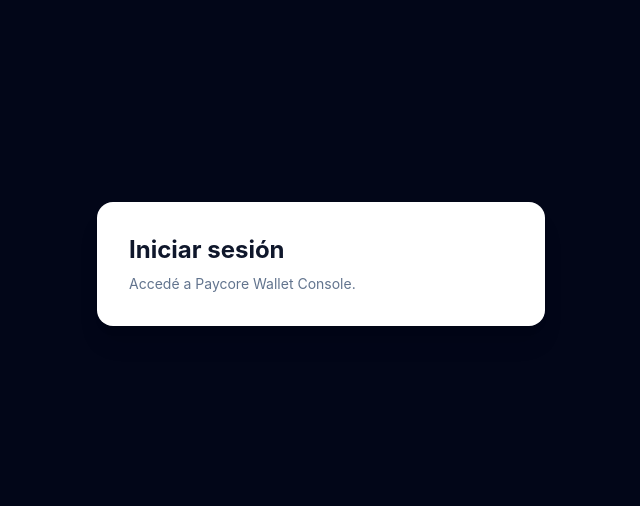
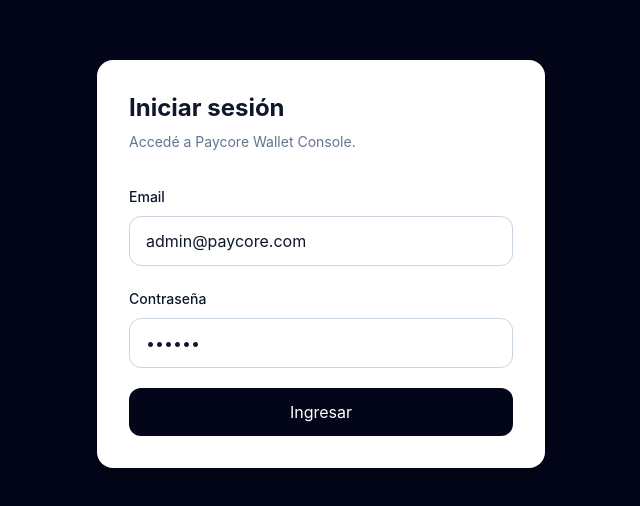
Before and after one commit to IBruno0910/paycore-wallet-console, a React (Vite) app: page /login in a window 1280 px wide. Shown: the part 136-642 px from the top of the page, without its empty margins (319-959 px from the left). Built offline with nearby package versions, Linux system fonts and the light colour scheme.

Commit message:
feat: add base authentication flow

```diff
--- a/src/api/client.ts
+++ b/src/api/client.ts
@@ -1,5 +1,6 @@
 import axios from "axios";
 import { env } from "../config/env";
+import { clearAuthSession, getAuthToken } from "../features/auth/auth.storage";
 
 export const apiClient = axios.create({
   baseURL: env.apiUrl,
@@ -10,7 +11,7 @@
 });
 
 apiClient.interceptors.request.use((config) => {
-  const token = localStorage.getItem("paycore_token");
+  const token = getAuthToken();
 
   if (token) {
     config.headers.Authorization = `Bearer ${token}`;
@@ -22,12 +23,8 @@
 apiClient.interceptors.response.use(
   (response) => response,
   (error) => {
-    const status = error.response?.status;
-
-    if (status === 401) {
-      localStorage.removeItem("paycore_token");
-      localStorage.removeItem("paycore_user");
-
+    if (error.response?.status === 401) {
+      clearAuthSession();
       window.location.href = "/login";
     }
 
--- a/src/components/layout/AppLayout.tsx
+++ b/src/components/layout/AppLayout.tsx
@@ -1,21 +1,62 @@
-import { Link, Outlet } from "react-router-dom";
+import { Link, Outlet, useNavigate } from "react-router-dom";
 import { paths } from "../../routes/paths";
+import { clearAuthSession } from "../../features/auth/auth.storage";
 
 export function AppLayout() {
+  const navigate = useNavigate();
+
+  function handleLogout() {
+    clearAuthSession();
+    navigate(paths.login);
+  }
+
   return (
     <div className="min-h-screen bg-slate-50 text-slate-900">
+      {/* Sidebar */}
       <aside className="fixed left-0 top-0 h-screen w-64 border-r border-slate-200 bg-white p-6">
         <h1 className="text-xl font-bold">Paycore</h1>
         <p className="mt-1 text-sm text-slate-500">Wallet Console</p>
 
-        <nav className="mt-8 flex flex-col gap-2">
-          <Link to={paths.dashboard}>Dashboard</Link>
-          <Link to={paths.accounts}>Cuentas</Link>
-          <Link to={paths.transfers}>Transferencias</Link>
-          <Link to={paths.transactions}>Movimientos</Link>
+        <nav className="mt-8 flex flex-col gap-2 text-sm">
+          <Link
+            to={paths.dashboard}
+            className="rounded-lg px-3 py-2 hover:bg-slate-100"
+          >
+            Dashboard
+          </Link>
+
+          <Link
+            to={paths.accounts}
+            className="rounded-lg px-3 py-2 hover:bg-slate-100"
+          >
+            Cuentas
+          </Link>
+
+          <Link
+            to={paths.transfers}
+            className="rounded-lg px-3 py-2 hover:bg-slate-100"
+          >
+            Transferencias
+          </Link>
+
+          <Link
+            to={paths.transactions}
+            className="rounded-lg px-3 py-2 hover:bg-slate-100"
+          >
+            Movimientos
+          </Link>
         </nav>
+
+        {/* Logout */}
+        <button
+          onClick={handleLogout}
+          className="mt-8 w-full rounded-xl border border-slate-200 px-4 py-2 text-left text-sm font-medium text-slate-600 hover:bg-slate-50"
+        >
+          Cerrar sesión
+        </button>
       </aside>
 
+      {/* Main content */}
       <main className="ml-64 min-h-screen p-8">
         <Outlet />
       </main>
--- a/src/features/auth/LoginPage.tsx
+++ b/src/features/auth/LoginPage.tsx
@@ -1,11 +1,83 @@
+import { useState } from "react";
+import { useNavigate } from "react-router-dom";
+import { getApiErrorMessage } from "../../api/api-error";
+import { paths } from "../../routes/paths";
+import { login } from "./auth.api";
+import { saveAuthSession } from "./auth.storage";
+
 export function LoginPage() {
+  const navigate = useNavigate();
+
+  const [email, setEmail] = useState("admin@paycore.com");
+  const [password, setPassword] = useState("123456");
+  const [isLoading, setIsLoading] = useState(false);
+  const [error, setError] = useState("");
+
+  async function handleSubmit(event: React.FormEvent<HTMLFormElement>) {
+    event.preventDefault();
+
+    setIsLoading(true);
+    setError("");
+
+    try {
+      const data = await login({ email, password });
+
+      saveAuthSession(data.token, data.user);
+      navigate(paths.dashboard);
+    } catch (err) {
+      setError(getApiErrorMessage(err));
+    } finally {
+      setIsLoading(false);
+    }
+  }
+
   return (
-    <main className="flex min-h-screen items-center justify-center bg-slate-950 text-white">
+    <main className="flex min-h-screen items-center justify-center bg-slate-950 px-4 text-white">
       <section className="w-full max-w-md rounded-2xl bg-white p-8 text-slate-900 shadow-xl">
         <h1 className="text-2xl font-bold">Iniciar sesión</h1>
         <p className="mt-2 text-sm text-slate-500">
           Accedé a Paycore Wallet Console.
         </p>
+
+        <form onSubmit={handleSubmit} className="mt-8 space-y-5">
+          <div>
+            <label className="text-sm font-medium">Email</label>
+            <input
+              className="mt-2 w-full rounded-xl border border-slate-300 px-4 py-3 outline-none focus:border-slate-900"
+              type="email"
+              value={email}
+              onChange={(event) => setEmail(event.target.value)}
+              placeholder="admin@paycore.com"
+              required
+            />
+          </div>
+
+          <div>
+            <label className="text-sm font-medium">Contraseña</label>
+            <input
+              className="mt-2 w-full rounded-xl border border-slate-300 px-4 py-3 outline-none focus:border-slate-900"
+              type="password"
+              value={password}
+              onChange={(event) => setPassword(event.target.value)}
+              placeholder="••••••••"
+              required
+            />
+          </div>
+
+          {error && (
+            <div className="rounded-xl border border-red-200 bg-red-50 px-4 py-3 text-sm text-red-700">
+              {error}
+            </div>
+          )}
+
+          <button
+            className="w-full rounded-xl bg-slate-950 px-4 py-3 font-semibold text-white disabled:cursor-not-allowed disabled:opacity-60"
+            type="submit"
+            disabled={isLoading}
+          >
+            {isLoading ? "Ingresando..." : "Ingresar"}
+          </button>
+        </form>
       </section>
     </main>
   );
--- /dev/null
+++ b/src/features/auth/auth.api.ts
@@ -0,0 +1,7 @@
+import { apiClient } from "../../api/client";
+import type { LoginCredentials, LoginResponse } from "./auth.types";
+
+export async function login(credentials: LoginCredentials): Promise<LoginResponse> {
+  const response = await apiClient.post<LoginResponse>("/auth/login", credentials);
+  return response.data;
+}
--- /dev/null
+++ b/src/features/auth/auth.storage.ts
@@ -0,0 +1,23 @@
+import type { AuthUser } from "./auth.types";
+
+const TOKEN_KEY = "paycore_token";
+const USER_KEY = "paycore_user";
+
+export function saveAuthSession(token: string, user: AuthUser) {
+  localStorage.setItem(TOKEN_KEY, token);
+  localStorage.setItem(USER_KEY, JSON.stringify(user));
+}
+
+export function getAuthToken() {
+  return localStorage.getItem(TOKEN_KEY);
+}
+
+export function getAuthUser(): AuthUser | null {
+  const user = localStorage.getItem(USER_KEY);
+  return user ? JSON.parse(user) : null;
+}
+
+export function clearAuthSession() {
+  localStorage.removeItem(TOKEN_KEY);
+  localStorage.removeItem(USER_KEY);
+}
--- a/src/routes/AppRouter.tsx
+++ b/src/routes/AppRouter.tsx
@@ -5,6 +5,7 @@
 import { AccountsPage } from "../features/accounts/AccountsPage";
 import { TransfersPage } from "../features/transfers/TransfersPage";
 import { TransactionsPage } from "../features/transactions/TransactionsPage";
+import { ProtectedRoute } from "./ProtectedRoute";
 import { paths } from "./paths";
 
 const router = createBrowserRouter([
@@ -12,6 +13,9 @@
     path: paths.login,
     element: <LoginPage />,
   },
+  {
+    element: <ProtectedRoute />,
+    children: [
       {
         path: paths.dashboard,
         element: <AppLayout />,
@@ -34,6 +38,8 @@
           },
         ],
       },
+    ],
+  },
 ]);
 
 export function AppRouter() {
--- /dev/null
+++ b/src/routes/ProtectedRoute.tsx
@@ -0,0 +1,13 @@
+import { Navigate, Outlet } from "react-router-dom";
+import { getAuthToken } from "../features/auth/auth.storage";
+import { paths } from "./paths";
+
+export function ProtectedRoute() {
+  const token = getAuthToken();
+
+  if (!token) {
+    return <Navigate to={paths.login} replace />;
+  }
+
+  return <Outlet />;
+}
```
Also changed, not shown: src/features/auth/auth.types.ts (added, +16 -0 lines). Lines whose indentation alone changed are shown as unchanged.
